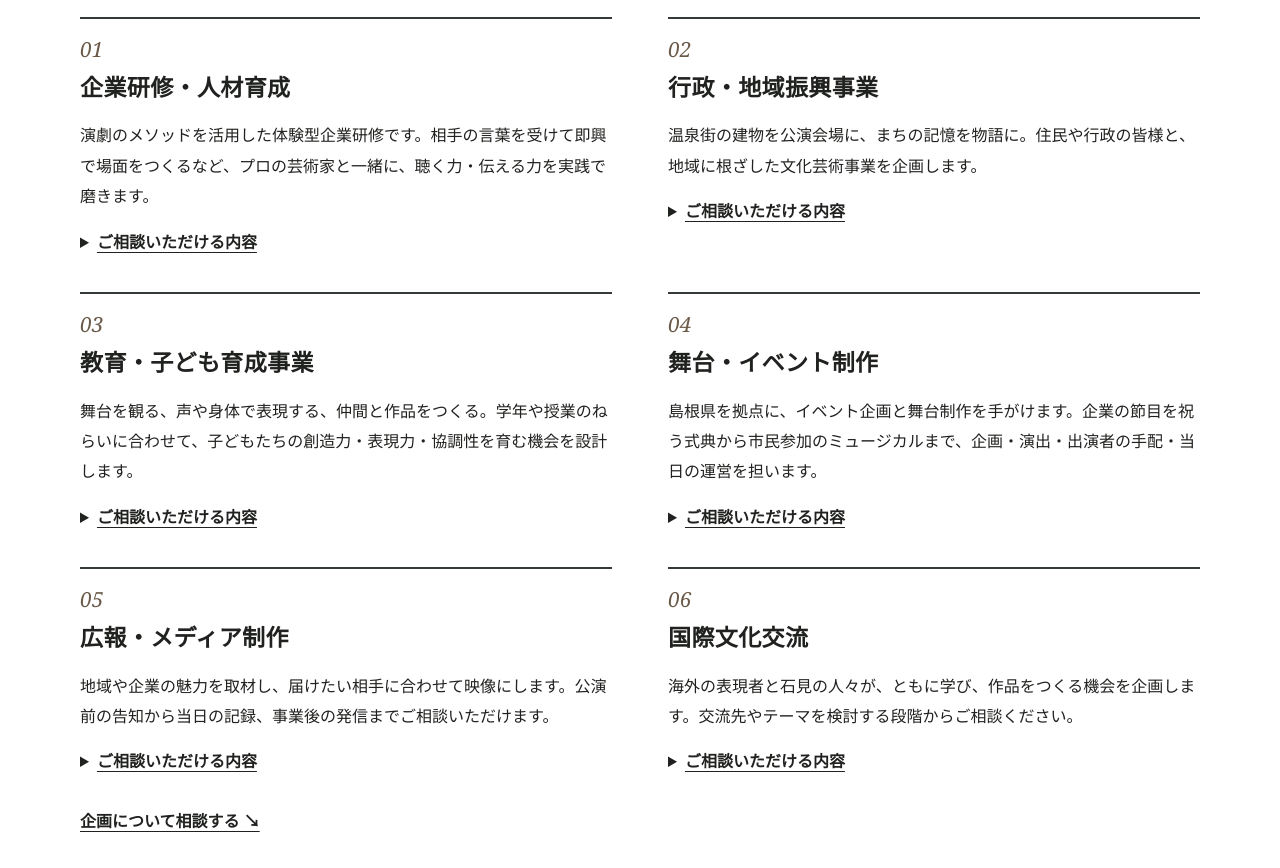
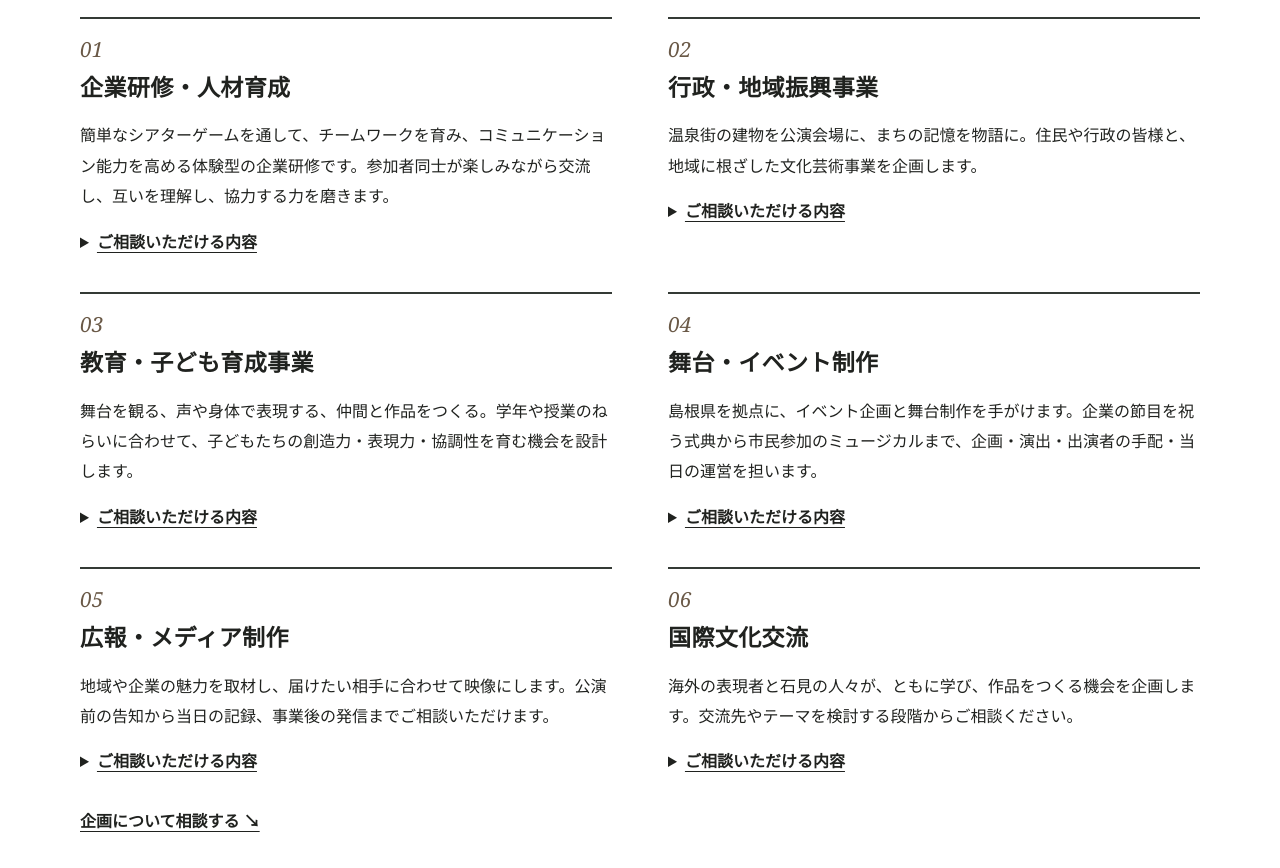
Before and after one commit to iwamiarts/iwami-arts-project, a plain HTML site: page business.html in a window 1280 px wide. Shown: the part 1280-2148 px from the top of the page. Drawn offline with Linux system fonts and the light colour scheme.

Commit message:
企業研修の紹介文をシアターゲーム中心の説明に更新

```diff
--- a/business.html
+++ b/business.html
@@ -15,7 +15,7 @@
 <main id="main" class="business">
 <section class="biz-hero"><img src="images/wakakusa-stage-sisters.webp" alt="『若草物語』の舞台に並ぶ四人の出演者" fetchpriority="high"><div class="biz-hero-text"><p>企業・行政の皆様へ</p><h1>芸術の力を、企業に。<br>教育に。地域に。</h1><p>人を育てる。組織をつなぐ。地域の未来をつくる。</p><a class="biz-button" href="#consult">事業の相談をする　↓</a></div></section>
 <div class="biz-wrap"><section class="biz-intro"><h2>石見から世界へ。</h2><div><p>IWAMI ARTS PROJECTは、芸術の力を活用し、企業・行政・教育機関の皆様と新しい価値を創造します。</p><p>IWAMI ARTS PROJECT（イワミアーツプロジェクト）は、島根県西部・石見地方を拠点に、「石見から世界へ」を理念として活動する芸術団体です。国内外で活躍する芸術家と地域の人々をつなぎ、舞台芸術、教育、人材育成、国際交流、地域振興に取り組んでいます。</p><p>劇場で培った技術と経験を、企業活動や教育、観光、地域づくりへ。企画から制作、実施、広報まで、ご要望に合わせてご提案します。</p></div></section>
-<section class="biz-section"><h2>ご依頼いただける事業</h2><div class="biz-services"><article><small>01</small><h3>企業研修・人材育成</h3><p>演劇のメソッドを活用した体験型企業研修です。相手の言葉を受けて即興で場面をつくるなど、プロの芸術家と一緒に、聴く力・伝える力を実践で磨きます。</p><details><summary>ご相談いただける内容</summary><ul><li>チームビルディング研修</li><li>アイスブレイク</li><li>コミュニケーション研修</li><li>新入社員研修</li><li>プレゼンテーション研修</li><li>リーダーシップ研修</li><li>職場の人間関係づくり</li><li>創造力・発想力を育てる研修</li></ul></details></article>
+<section class="biz-section"><h2>ご依頼いただける事業</h2><div class="biz-services"><article><small>01</small><h3>企業研修・人材育成</h3><p>簡単なシアターゲームを通して、チームワークを育み、コミュニケーション能力を高める体験型の企業研修です。参加者同士が楽しみながら交流し、互いを理解し、協力する力を磨きます。</p><details><summary>ご相談いただける内容</summary><ul><li>チームビルディング研修</li><li>アイスブレイク</li><li>コミュニケーション研修</li><li>新入社員研修</li><li>プレゼンテーション研修</li><li>リーダーシップ研修</li><li>職場の人間関係づくり</li><li>創造力・発想力を育てる研修</li></ul></details></article>
 <article><small>02</small><h3>行政・地域振興事業</h3><p>温泉街の建物を公演会場に、まちの記憶を物語に。住民や行政の皆様と、地域に根ざした文化芸術事業を企画します。</p><details><summary>ご相談いただける内容</summary><ul><li>地域活性化事業</li><li>文化芸術事業の受託</li><li>観光振興</li><li>地域文化・伝統芸能の継承</li><li>芸術祭の企画・運営</li><li>地域住民参加型プロジェクト</li><li>地域の歴史や文化を題材とした舞台制作</li><li>文化芸術を活用したまちづくり</li></ul></details></article>
 <article><small>03</small><h3>教育・子ども育成事業</h3><p>舞台を観る、声や身体で表現する、仲間と作品をつくる。学年や授業のねらいに合わせて、子どもたちの創造力・表現力・協調性を育む機会を設計します。</p><details><summary>ご相談いただける内容</summary><ul><li>学校芸術鑑賞会・学校公演</li><li>芸術家による出張授業</li><li>演劇・音楽・ダンス教室</li><li>文化芸術ワークショップ</li><li>教職員向け研修</li><li>子ども参加型舞台制作</li><li>学校行事・文化祭の制作支援</li></ul></details></article>
 <article><small>04</small><h3>舞台・イベント制作</h3><p>島根県を拠点に、イベント企画と舞台制作を手がけます。企業の節目を祝う式典から市民参加のミュージカルまで、企画・演出・出演者の手配・当日の運営を担います。</p><details><summary>ご相談いただける内容</summary><ul><li>演劇・ミュージカル制作</li><li>企業の周年記念事業</li><li>式典・記念イベント</li><li>地域イベント・文化祭</li><li>芸術家のキャスティング</li><li>舞台演出・制作コーディネート</li><li>オリジナル舞台作品の制作</li><li>音楽・ダンスイベント</li></ul></details></article>
```
